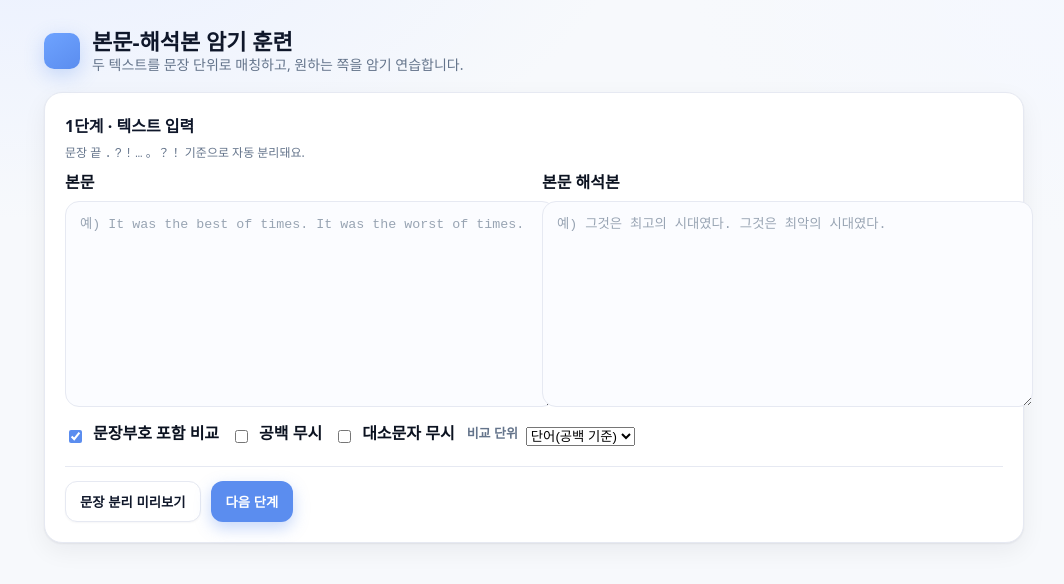
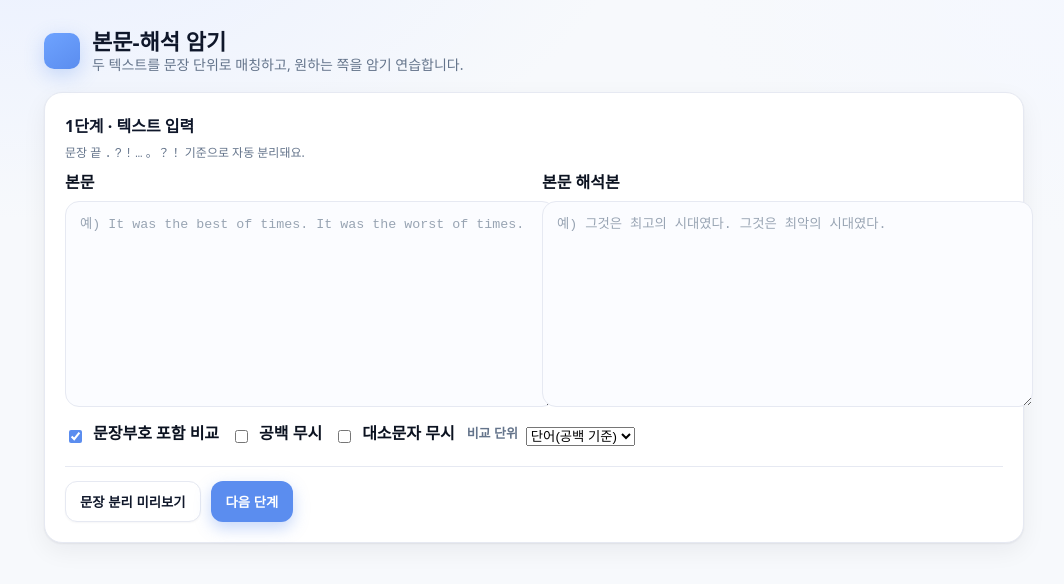
Before and after one commit to Juny9090/-, a plain HTML site: page index.html in a window 1280 px wide. Shown: the whole page, without its empty margins (106-1170 px from the left). Drawn offline with Linux system fonts and the light colour scheme.

Commit message:
Update index.html

```diff
--- a/index.html
+++ b/index.html
@@ -3,7 +3,7 @@
 <head>
 <meta charset="utf-8" />
 <meta name="viewport" content="width=device-width, initial-scale=1" />
-<title>본문-해석본 암기 훈련</title>
+<title>본문-해석 암기</title>
 <style>
   :root{
     /* Light & friendly palette */
@@ -168,7 +168,7 @@
       <div class="brand">
         <div class="logo" aria-hidden="true"></div>
         <div>
-          <h1>본문-해석본 암기 훈련</h1>
+          <h1>본문-해석 암기</h1>
           <div class="sub">두 텍스트를 문장 단위로 매칭하고, 원하는 쪽을 암기 연습합니다.</div>
         </div>
       </div>
```
